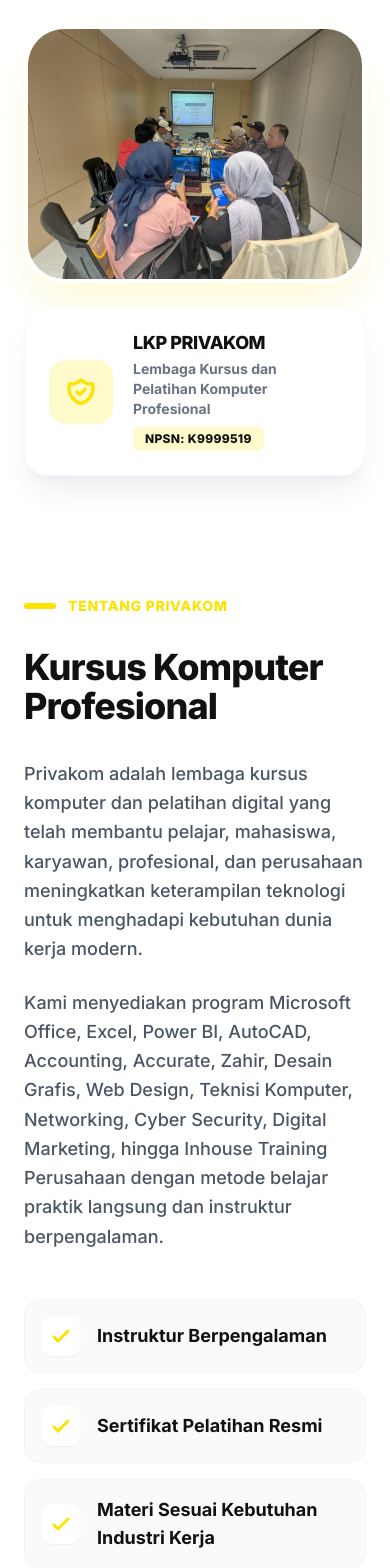
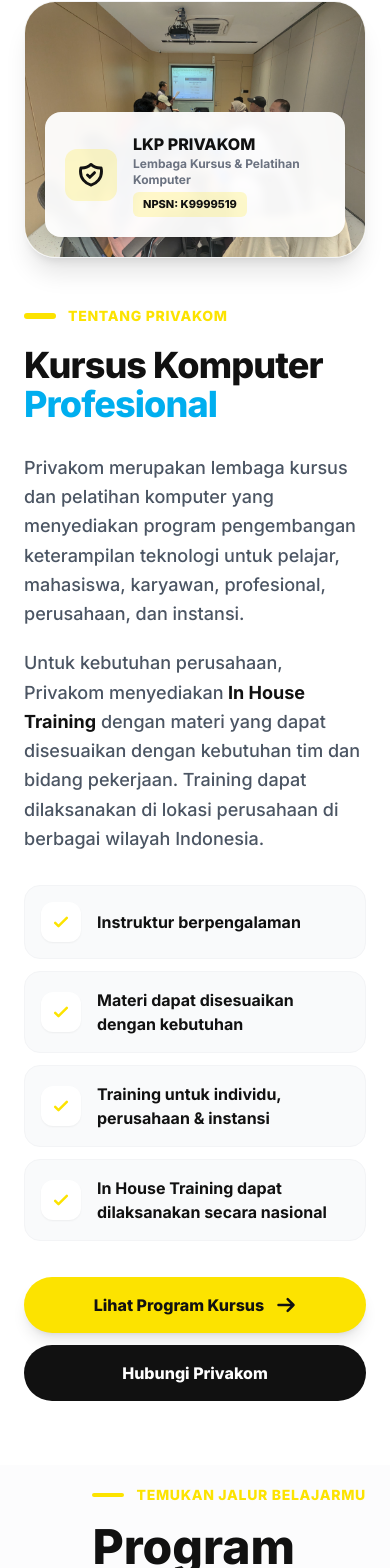
Before and after one commit to nusanode/privakom-jakarta, a React (Vite) app: page / in a window 390 px wide. Shown: the part 2677-4245 px from the top of the page. Built offline with nearby package versions, Linux system fonts and the light colour scheme.

Commit message:
Revise About component structure and styles
Refactor About component layout and styles for improved design and responsiveness.

```diff
--- a/src/components/About.jsx
+++ b/src/components/About.jsx
@@ -1,105 +1,65 @@
 const About = () => {
+  return (
+    <section
+      id="about"
+      className="py-16 lg:py-28 bg-white relative w-full overflow-hidden"
+    >
+      <div className="px-6 lg:px-12 max-w-8xl mx-auto flex flex-col lg:flex-row gap-12 lg:gap-20 items-center">
 
-  return (
+        {/* =========================
+            SISI KIRI
+        ========================== */}
+        <div className="lg:w-1/2 w-full">
 
-    <section
-
-      id="about"
-
-      className="py-12 lg:py-32 bg-white relative w-full overflow-hidden"
-
-    >
-
-      <div className="px-6 lg:px-12 max-w-8xl mx-auto flex flex-col lg:flex-row gap-16 lg:gap-24 items-center">
-
-
-
-        {/* SISI KIRI: MEDIA GAMBAR & KARTU INFORMASI */}
-
-        <div className="lg:w-1/2 relative w-full group mt-10 lg:mt-0 z-10 flex flex-col sm:block">
-
-
-
-          {/* Pembungkus Gambar Utama */}
-
-          <div className="relative rounded-[2.5rem] shadow-2xl shadow-primary/20 bg-primary/10 z-10 overflow-hidden border-4 border-white order-1">
+          <div className="relative rounded-[2rem] overflow-hidden bg-primary/10 border border-gray-100 shadow-xl">
 
             <img
-
-              src="foto-1.jpeg"
-
-              alt="Siswa belajar di Privakom"
-
+              src="/foto-1.jpeg"
+              alt="Pelatihan komputer Privakom"
+              width="900"
+              height="650"
               loading="lazy"
-
-              className="w-full h-auto object-cover transition-transform duration-700 group-hover:scale-105"
-
+              decoding="async"
+              className="w-full h-auto object-cover"
             />
 
-          </div>
+            {/* Badge */}
+            <div className="absolute bottom-5 left-5 right-5 sm:right-auto bg-white/95 backdrop-blur-sm rounded-2xl p-5 shadow-lg">
 
+              <div className="flex items-center gap-4">
 
-
-          {/* Kartu Informasi LKP PRIVAKOM - Diperbaiki agar tidak menutupi gambar di Mobile */}
-
-          <div className="mt-6 sm:mt-0 sm:absolute -bottom-8 -right-4 lg:-bottom-12 lg:-right-12 bg-white p-6 lg:p-8 rounded-3xl shadow-xl shadow-gray-200/60 z-20 transition-transform duration-300 hover:-translate-y-2 border border-gray-50 order-2">
-
-            <div className="flex items-center gap-5">
-
-              <div className="bg-primary/20 text-primary p-4 rounded-2xl group-hover:scale-110 transition-transform flex-shrink-0">
-
+                <div className="bg-primary/20 text-dark p-3 rounded-xl shrink-0">
                   <svg
-
                     xmlns="http://www.w3.org/2000/svg"
-
-                  className="h-8 w-8"
-
+                    className="h-7 w-7"
                     fill="none"
-
                     viewBox="0 0 24 24"
-
                     stroke="currentColor"
-
                   >
-
                     <path
-
                       strokeLinecap="round"
-
                       strokeLinejoin="round"
-
                       strokeWidth="2.5"
-
                       d="M9 12l2 2 4-4m5.618-4.016A11.955 11.955 0 0112 2.944a11.955 11.955 0 01-8.618 3.04A12.02 12.02 0 003 9c0 5.591 3.824 10.29 9 11.622 5.176-1.332 9-6.03 9-11.622 0-1.042-.133-2.052-.382-3.016z"
-
                     />
-
                   </svg>
-
                 </div>
 
                 <div>
-
-                <p className="text-lg font-black text-dark tracking-tight leading-tight mb-1">
-
+                  <p className="text-base font-black text-dark">
                     LKP PRIVAKOM
-
                   </p>
 
-                <p className="text-sm text-gray-500 font-bold mt-1">
-
-                  Lembaga Kursus dan Pelatihan Komputer Profesional
-
+                  <p className="text-xs sm:text-sm text-gray-500 font-bold">
+                    Lembaga Kursus & Pelatihan Komputer
                   </p>
 
-                <div className="inline-block mt-2 bg-primary/20 text-dark px-3 py-1 rounded-md text-xs font-black tracking-wide">
-
+                  <span className="inline-block mt-1 bg-primary/20 text-dark px-2.5 py-1 rounded-md text-[11px] font-black">
                     NPSN: K9999519
-
+                  </span>
                 </div>
 
               </div>
-
             </div>
 
           </div>
@@ -107,169 +67,203 @@
         </div>
 
 
+        {/* =========================
+            SISI KANAN
+        ========================== */}
+        <div className="lg:w-1/2 w-full">
 
-        {/* SISI KANAN: TEKS DESKRIPSI UTAMA */}
-
-        <div className="lg:w-1/2 w-full py-8 mt-6 lg:mt-0 z-10">
-
-          <div className="flex items-center gap-3 mb-8">
+          <div className="flex items-center gap-3 mb-5">
 
             <div className="h-1.5 w-8 bg-primary rounded-full"></div>
 
             <span className="text-primary font-extrabold tracking-wider text-sm uppercase">
-
               Tentang Privakom
-
             </span>
 
           </div>
 
 
-
-          {/* Judul Tersembunyi khusus Google AI & SEO */}
-
-          <h3 className="hidden">
-
-            Kursus Komputer, Microsoft Office, Excel, AutoCAD, Desain Grafis, Web Design, Cyber Security dan Pelatihan Digital Profesional di Indonesia
-
-          </h3>
-
-
-
-          <h2 className="text-4xl lg:text-7xl font-black text-dark mb-8 leading-[1.1] tracking-tight">
-
-            Kursus Komputer Profesional
-
+          <h2 className="text-4xl lg:text-6xl font-black text-dark mb-7 leading-[1.1] tracking-tight">
+            Kursus Komputer
+            <span className="block text-[#00AEEF]">
+              Profesional
+            </span>
           </h2>
 
 
-
-          <p className="text-lg lg:text-xl text-gray-600 font-medium mb-6 leading-relaxed">
-
-            Privakom adalah lembaga kursus komputer dan pelatihan digital yang telah membantu pelajar, mahasiswa, karyawan, profesional, dan perusahaan meningkatkan keterampilan teknologi untuk menghadapi kebutuhan dunia kerja modern.
-
+          <p className="text-lg text-gray-600 font-medium mb-5 leading-relaxed">
+            Privakom merupakan lembaga kursus dan pelatihan komputer
+            yang menyediakan program pengembangan keterampilan teknologi
+            untuk pelajar, mahasiswa, karyawan, profesional, perusahaan,
+            dan instansi.
           </p>
 
 
-
-          <p className="text-lg lg:text-xl text-gray-600 font-medium mb-12 leading-relaxed">
-
-            Kami menyediakan program Microsoft Office, Excel, Power BI, AutoCAD, Accounting, Accurate, Zahir, Desain Grafis, Web Design, Teknisi Komputer, Networking, Cyber Security, Digital Marketing, hingga Inhouse Training Perusahaan dengan metode belajar praktik langsung dan instruktur berpengalaman.
-
+          <p className="text-lg text-gray-600 font-medium mb-8 leading-relaxed">
+            Untuk kebutuhan perusahaan, Privakom menyediakan
+            <strong className="text-dark">
+              {" "}In House Training
+            </strong>
+            {" "}dengan materi yang dapat disesuaikan dengan kebutuhan
+            tim dan bidang pekerjaan. Training dapat dilaksanakan di
+            lokasi perusahaan di berbagai wilayah Indonesia.
           </p>
 
 
+          {/* =========================
+              KEUNGGULAN
+          ========================== */}
+          <div className="space-y-3 mb-9">
 
-          {/* Daftar Keunggulan */}
+            <div className="flex items-center gap-4 p-4 rounded-2xl bg-gray-50 border border-gray-100">
 
-          <ul className="space-y-4 mb-14">
+              <div className="bg-white text-primary p-2.5 rounded-xl shadow-sm shrink-0">
 
-            <li className="flex items-center gap-4 rounded-2xl p-4 bg-gray-50 border border-gray-100 hover:bg-primary/10 hover:border-primary/20 transition-all duration-300 cursor-default group/list">
-
-              <div className="text-primary bg-white p-2 rounded-xl shadow-sm group-hover/list:scale-110 transition-transform">
-
-                <svg className="w-6 h-6" fill="none" stroke="currentColor" viewBox="0 0 24 24">
-
-                  <path strokeLinecap="round" strokeLinejoin="round" strokeWidth="3" d="M5 13l4 4L19 7"></path>
-
+                <svg
+                  className="w-5 h-5"
+                  fill="none"
+                  stroke="currentColor"
+                  viewBox="0 0 24 24"
+                >
+                  <path
+                    strokeLinecap="round"
+                    strokeLinejoin="round"
+                    strokeWidth="3"
+                    d="M5 13l4 4L19 7"
+                  />
                 </svg>
 
               </div>
 
-              <span className="text-dark font-bold text-lg">
-
-                Instruktur Berpengalaman
-
+              <span className="text-dark font-bold">
+                Instruktur berpengalaman
               </span>
 
-            </li>
+            </div>
 
-            <li className="flex items-center gap-4 rounded-2xl p-4 bg-gray-50 border border-gray-100 hover:bg-primary/10 hover:border-primary/20 transition-all duration-300 cursor-default group/list">
 
-              <div className="text-primary bg-white p-2 rounded-xl shadow-sm group-hover/list:scale-110 transition-transform">
+            <div className="flex items-center gap-4 p-4 rounded-2xl bg-gray-50 border border-gray-100">
 
-                <svg className="w-6 h-6" fill="none" stroke="currentColor" viewBox="0 0 24 24">
+              <div className="bg-white text-primary p-2.5 rounded-xl shadow-sm shrink-0">
 
-                  <path strokeLinecap="round" strokeLinejoin="round" strokeWidth="3" d="M5 13l4 4L19 7"></path>
-
+                <svg
+                  className="w-5 h-5"
+                  fill="none"
+                  stroke="currentColor"
+                  viewBox="0 0 24 24"
+                >
+                  <path
+                    strokeLinecap="round"
+                    strokeLinejoin="round"
+                    strokeWidth="3"
+                    d="M5 13l4 4L19 7"
+                  />
                 </svg>
 
               </div>
 
-              <span className="text-dark font-bold text-lg">
-
-                Sertifikat Pelatihan Resmi
-
+              <span className="text-dark font-bold">
+                Materi dapat disesuaikan dengan kebutuhan
               </span>
 
-            </li>
+            </div>
 
-            <li className="flex items-center gap-4 rounded-2xl p-4 bg-gray-50 border border-gray-100 hover:bg-primary/10 hover:border-primary/20 transition-all duration-300 cursor-default group/list">
 
-              <div className="text-primary bg-white p-2 rounded-xl shadow-sm group-hover/list:scale-110 transition-transform">
+            <div className="flex items-center gap-4 p-4 rounded-2xl bg-gray-50 border border-gray-100">
 
-                <svg className="w-6 h-6" fill="none" stroke="currentColor" viewBox="0 0 24 24">
+              <div className="bg-white text-primary p-2.5 rounded-xl shadow-sm shrink-0">
 
-                  <path strokeLinecap="round" strokeLinejoin="round" strokeWidth="3" d="M5 13l4 4L19 7"></path>
-
+                <svg
+                  className="w-5 h-5"
+                  fill="none"
+                  stroke="currentColor"
+                  viewBox="0 0 24 24"
+                >
+                  <path
+                    strokeLinecap="round"
+                    strokeLinejoin="round"
+                    strokeWidth="3"
+                    d="M5 13l4 4L19 7"
+                  />
                 </svg>
 
               </div>
 
-              <span className="text-dark font-bold text-lg">
-
-                Materi Sesuai Kebutuhan Industri Kerja
-
+              <span className="text-dark font-bold">
+                Training untuk individu, perusahaan & instansi
               </span>
 
-            </li>
-
-          </ul>
+            </div>
 
 
+            <div className="flex items-center gap-4 p-4 rounded-2xl bg-gray-50 border border-gray-100">
 
-          {/* Tombol Aksi */}
+              <div className="bg-white text-primary p-2.5 rounded-xl shadow-sm shrink-0">
+
+                <svg
+                  className="w-5 h-5"
+                  fill="none"
+                  stroke="currentColor"
+                  viewBox="0 0 24 24"
+                >
+                  <path
+                    strokeLinecap="round"
+                    strokeLinejoin="round"
+                    strokeWidth="3"
+                    d="M5 13l4 4L19 7"
+                  />
+                </svg>
+
+              </div>
+
+              <span className="text-dark font-bold">
+                In House Training dapat dilaksanakan secara nasional
+              </span>
+
+            </div>
+
+          </div>
+
+
+          {/* CTA */}
+          <div className="flex flex-col sm:flex-row gap-3">
 
             <a
-
               href="#courses"
-
-            className="inline-flex items-center gap-3 bg-primary text-dark font-extrabold px-10 py-4 rounded-full shadow-lg shadow-primary/40 hover:shadow-xl hover:-translate-y-1 active:scale-95 transition-all text-base group"
-
+              className="inline-flex justify-center items-center gap-3 bg-primary text-dark font-extrabold px-8 py-4 rounded-full shadow-lg hover:shadow-xl hover:-translate-y-1 transition-all"
             >
-
               Lihat Program Kursus
 
               <svg
-
-              className="w-5 h-5 group-hover:translate-x-1 transition-transform"
-
+                className="w-5 h-5"
                 fill="none"
-
                 stroke="currentColor"
-
                 viewBox="0 0 24 24"
-
               >
-
-              <path strokeLinecap="round" strokeLinejoin="round" strokeWidth="3" d="M14 5l7 7m0 0l-7 7m7-7H3"></path>
-
+                <path
+                  strokeLinecap="round"
+                  strokeLinejoin="round"
+                  strokeWidth="3"
+                  d="M14 5l7 7m0 0l-7 7m7-7H3"
+                />
               </svg>
 
             </a>
 
-        </div>
-
-
+            <a
+              href="#contact"
+              className="inline-flex justify-center items-center gap-3 bg-dark text-white font-extrabold px-8 py-4 rounded-full hover:-translate-y-1 transition-all"
+            >
+              Hubungi Privakom
+            </a>
 
           </div>
 
+        </div>
+
+      </div>
     </section>
-
   );
-
 };
 
-
-
 export default About;
```
Lines whose indentation alone changed are shown as unchanged.
